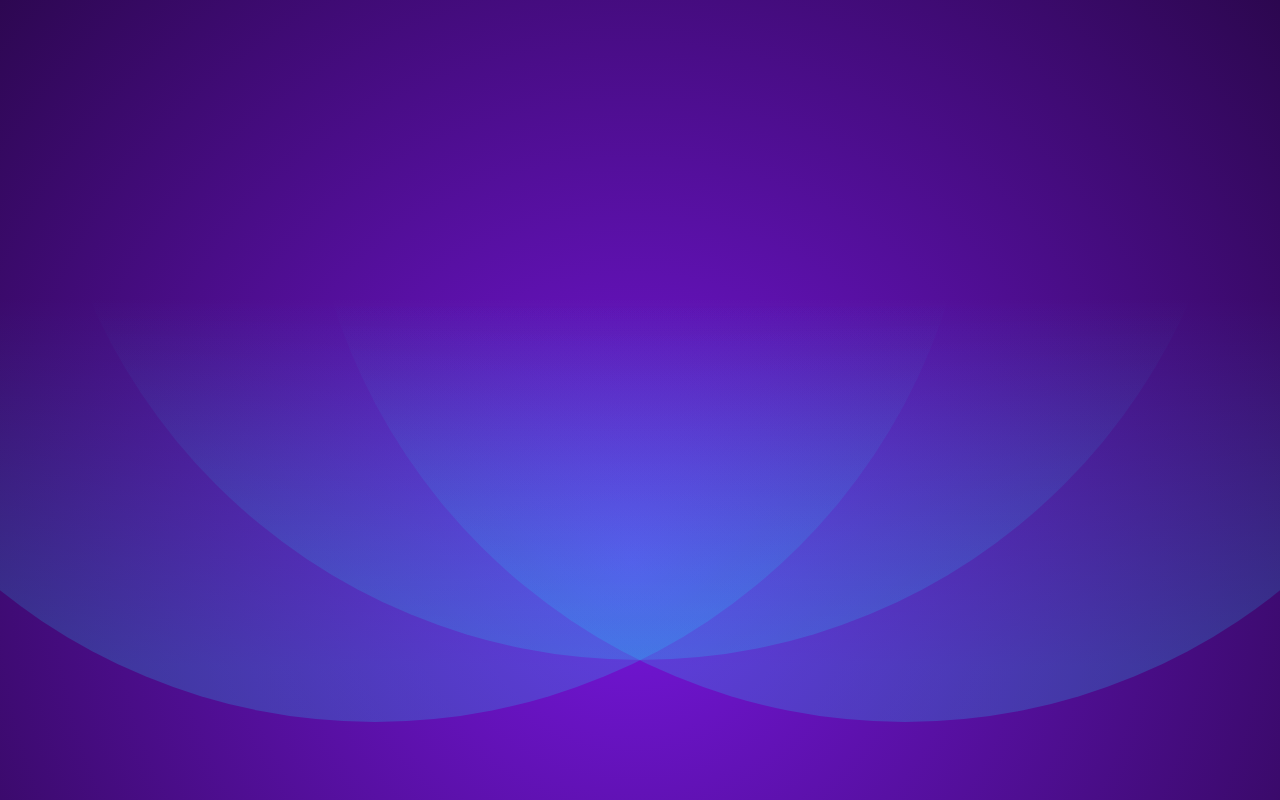
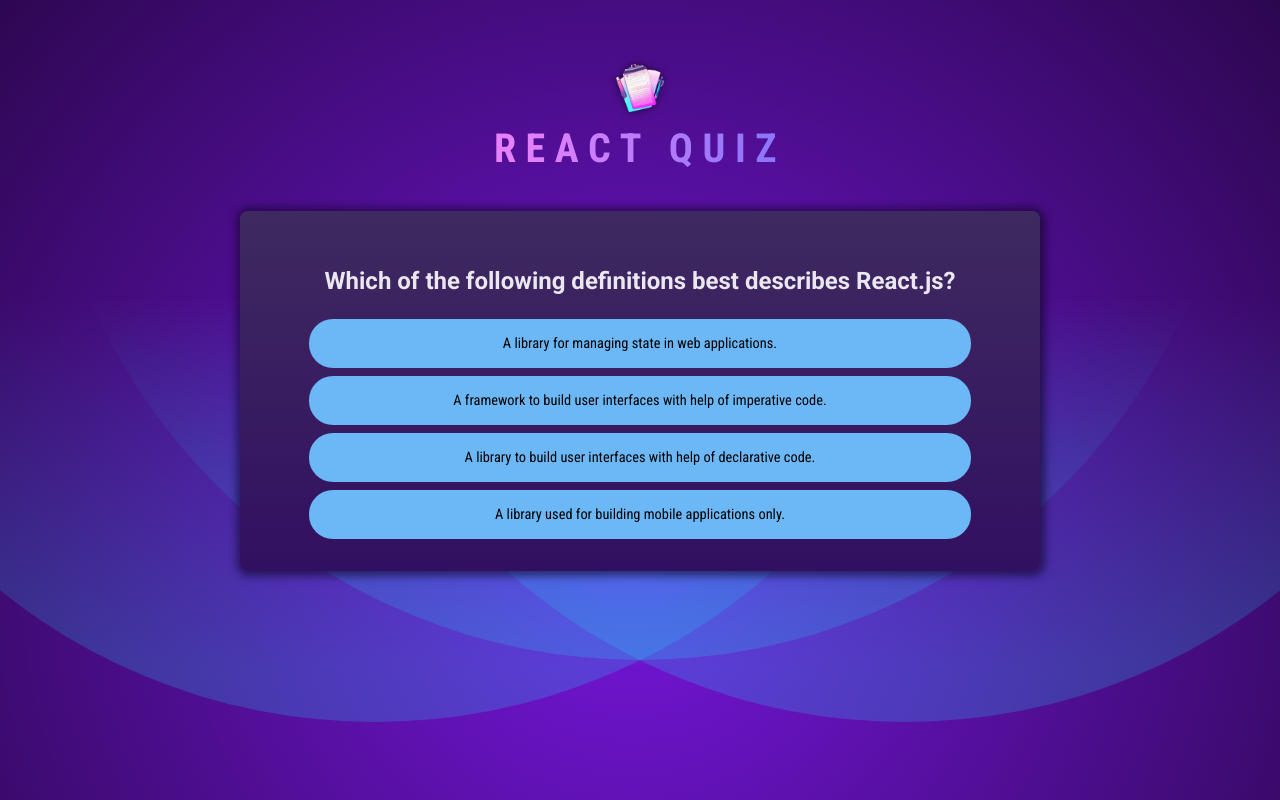
Before and after one commit to WillamNyunt/quiz-app, a React (Vite) app: page / in a window 1280 px wide. Built offline with nearby package versions, Linux system fonts and the light colour scheme.

Commit message:
Header and Quiz added

```diff
--- a/src/App.jsx
+++ b/src/App.jsx
@@ -1,3 +1,15 @@
-function App() {}
+import Header from "./components/header";
+import Quiz from "./components/quiz";
+
+
+function App() {
+    return (
+    <>
+    <Header/>
+    <Quiz/>
+    </>
+    )
+
+}
 
 export default App;
--- /dev/null
+++ b/src/components/Header.jsx
@@ -0,0 +1,12 @@
+import React from 'react'
+import logoImg from '../assets/quiz-logo.png'
+
+export default function Header(props) {
+
+    return (
+        <header id='header'>
+            <img src={logoImg} alt='quiz logo' />
+            <h1>React Quiz</h1>
+        </header>
+    )
+}
--- /dev/null
+++ b/src/components/Quiz.jsx
@@ -0,0 +1,44 @@
+import React, { useState, useEffect } from 'react'
+import QUESTIONS from '../questions.js'
+
+export default function Quiz(props) {
+    const [userAnswers, setUserAnswers] = useState([]);
+
+    const activeQuestionindex = userAnswers.length;
+
+    function handleSelectAnswer(selectedAnswer) {
+        setUserAnswers(prevAnswers => {
+            return [...prevAnswers, selectedAnswer]
+        })
+    }
+
+    function shuffle(array) {
+        let currentIndex = array.length;
+        while (currentIndex != 0) {
+            let randomIndex = Math.floor(Math.random() * currentIndex);
+            currentIndex--;
+
+            [array[currentIndex], array[randomIndex]] = [
+                array[randomIndex], array[currentIndex]];
+        }
+    }
+
+    const answers =[...QUESTIONS[activeQuestionindex].answers]
+    console.log(answers)
+    shuffle(answers)
+
+    return (
+        <div id='quiz'>
+            <h2 id='questions'>{QUESTIONS[activeQuestionindex].text}</h2>
+            <ul id='answers'>
+                {answers.map((answer) => {
+                    return (
+                        <li key={answer} className='answer'>
+                            <button onClick={() => handleSelectAnswer(answer)}>{answer}</button>
+                        </li>
+                    )
+                })}
+            </ul>
+        </div>
+    )
+}
```
